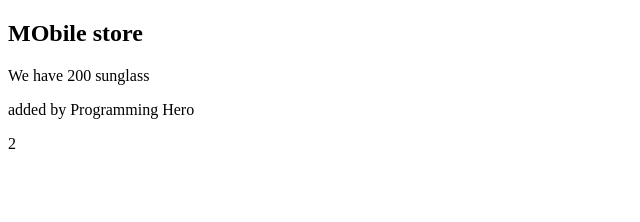
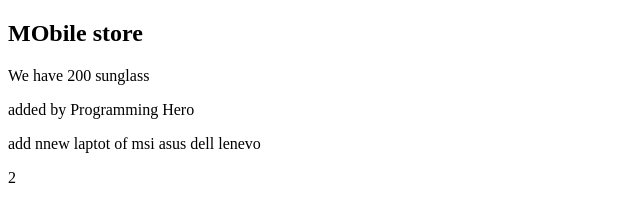
Before and after one commit to jhankar11/mobile-store, a plain HTML site: page index.html in a window 1280 px wide. Shown: the whole page, without its empty margins (0-640 px from the left). Drawn offline with Linux system fonts and the light colour scheme.

Commit message:
added laptops

```diff
--- a/index.html
+++ b/index.html
@@ -9,6 +9,7 @@
     <h2>MObile store</h2>
     <p>We have 200 sunglass</p>
     <p>added by Programming Hero</p>
+    <p>add nnew laptot of msi asus dell lenevo</p>
     <p>2</p>
 </body>
 </html>
```
